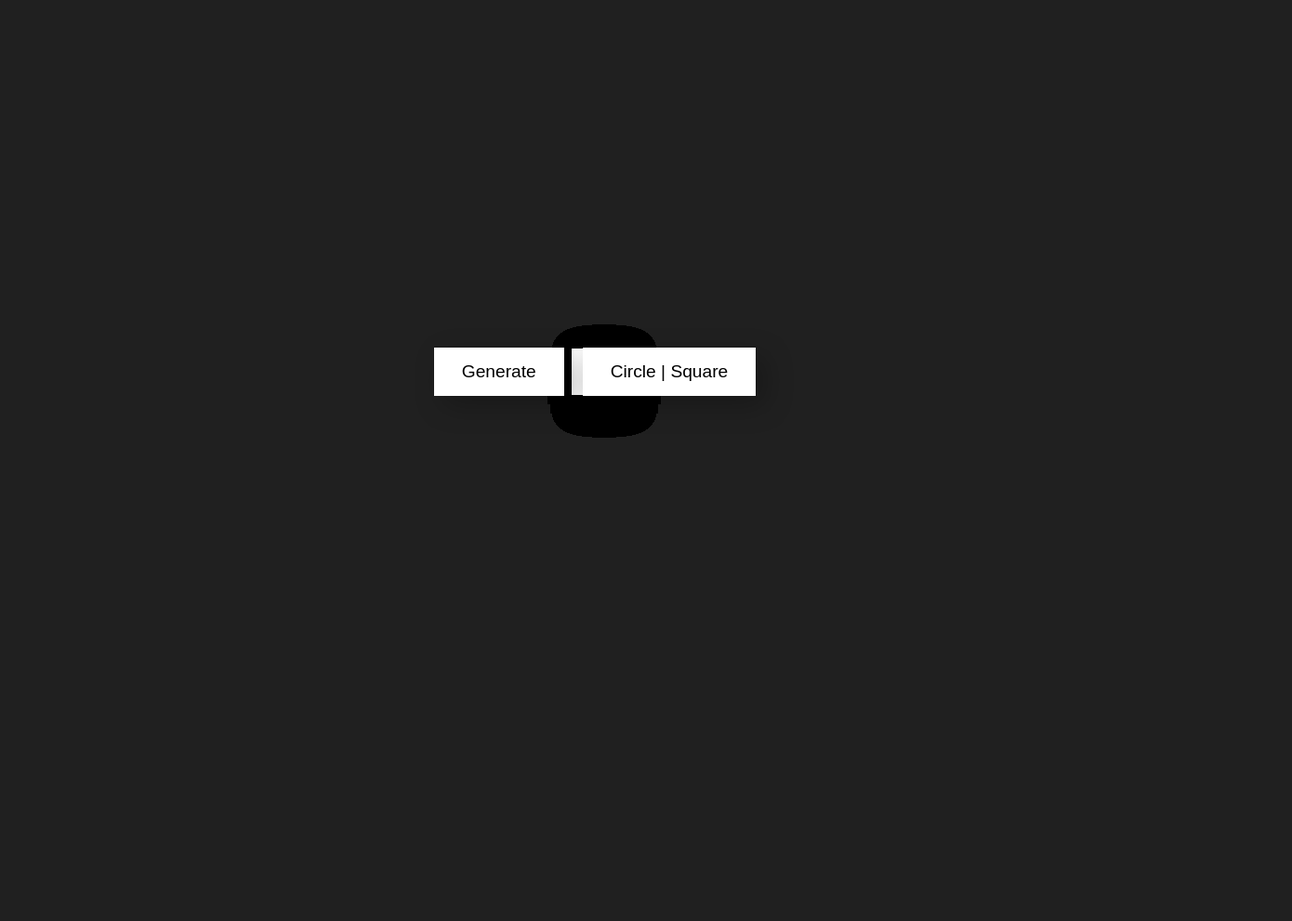
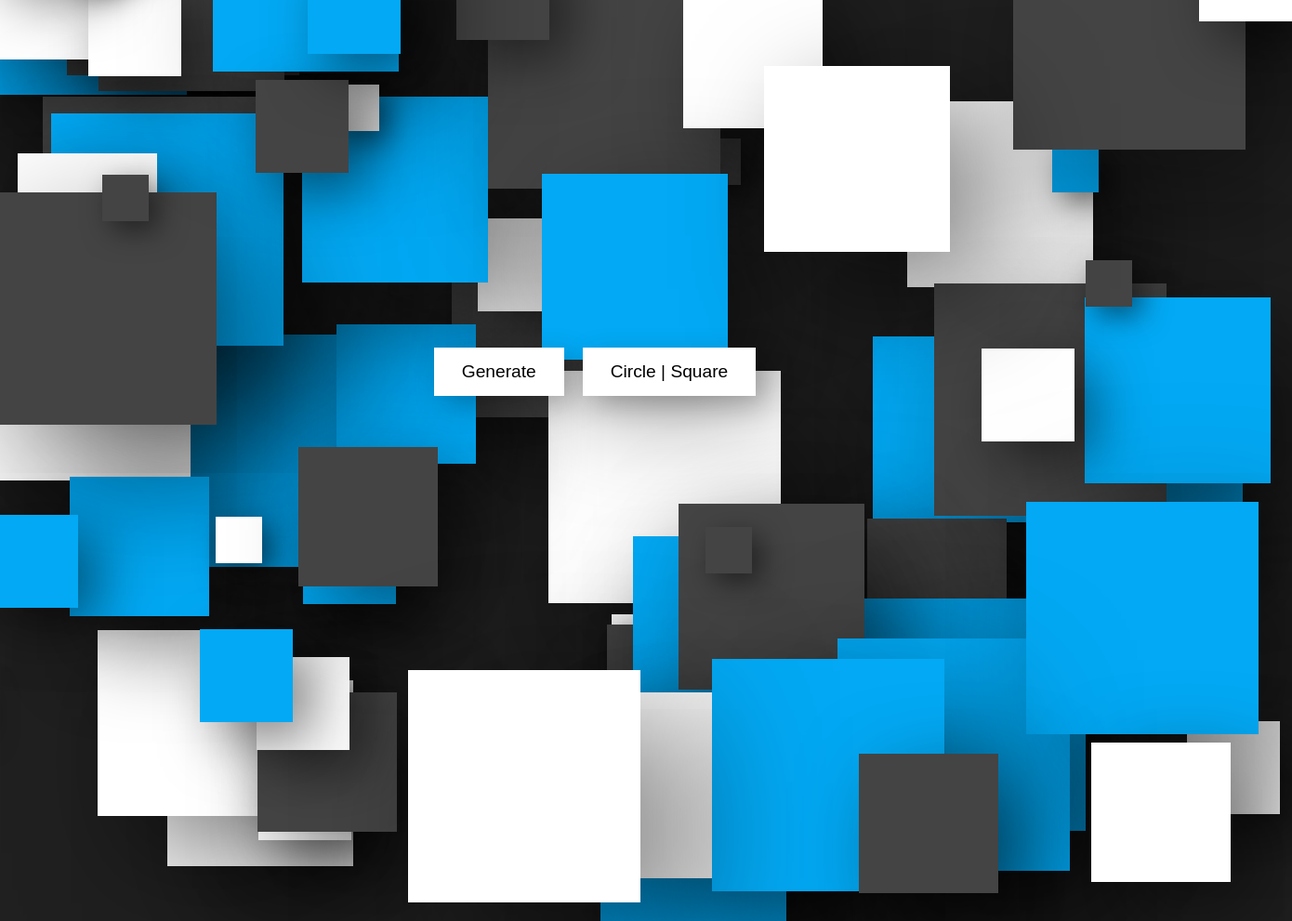
Before and after one commit to KILLERTIAN/Random-Background-GENERATOR, a plain HTML site: page index.html in a window 1280 px wide. Shown: the whole page at 93% size, 1390 px wide, since content can reach past the window. Before the commit the page ends 800 px from the top, so only its background shows below. Drawn offline with nearby package versions, Linux system fonts and the light colour scheme.

Commit message:
Added genarating function

```diff
--- a/index.html
+++ b/index.html
@@ -24,6 +24,22 @@
             blocks.classList.add('block');
             container.appendChild(blocks);
         }
+
+        function generate() {
+            anime({
+                targets: '.block',
+                translateX: function () {
+                    return anime.random(-700, 700);
+                },
+                translateY: function () {
+                    return anime.random(-500, 500);
+                },
+                scale: function () {
+                    return anime.random(1, 5);
+                }
+            })
+        }
+        generate()
     </script>
 </body>
 
```
